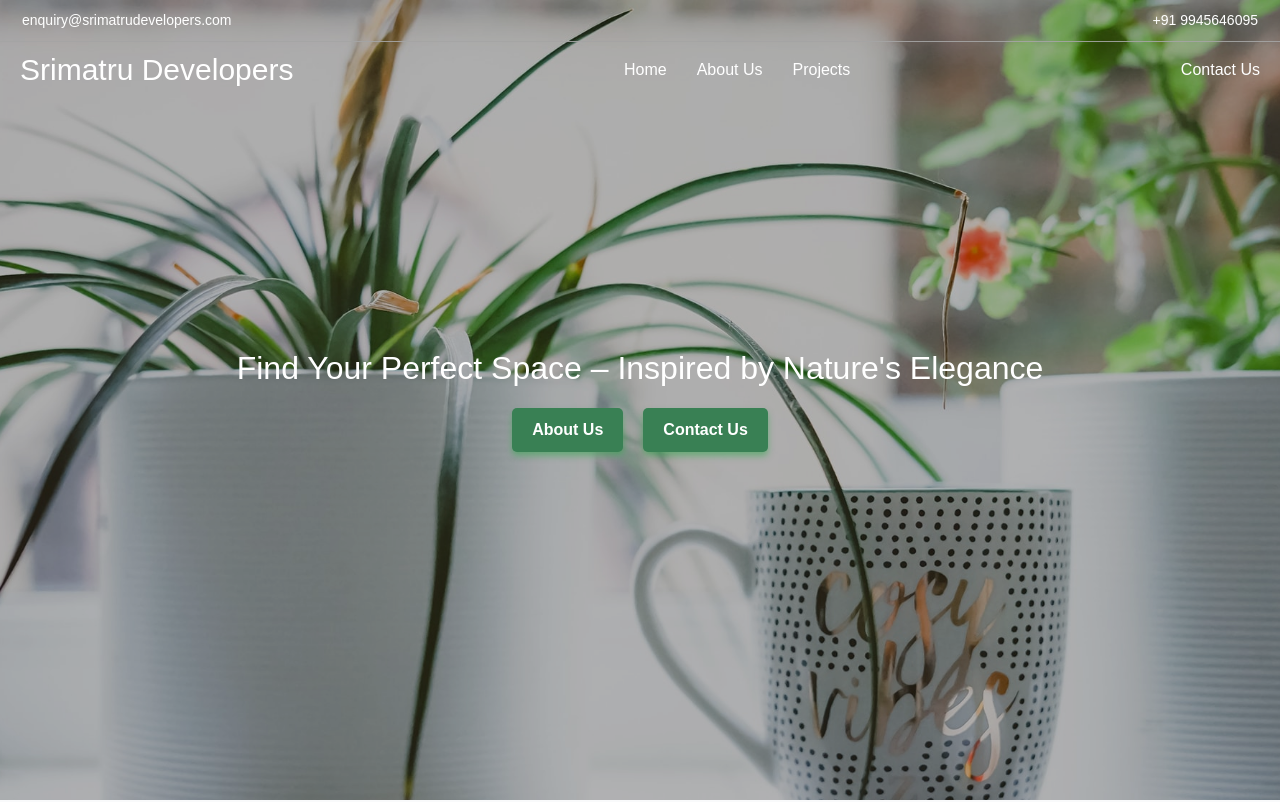
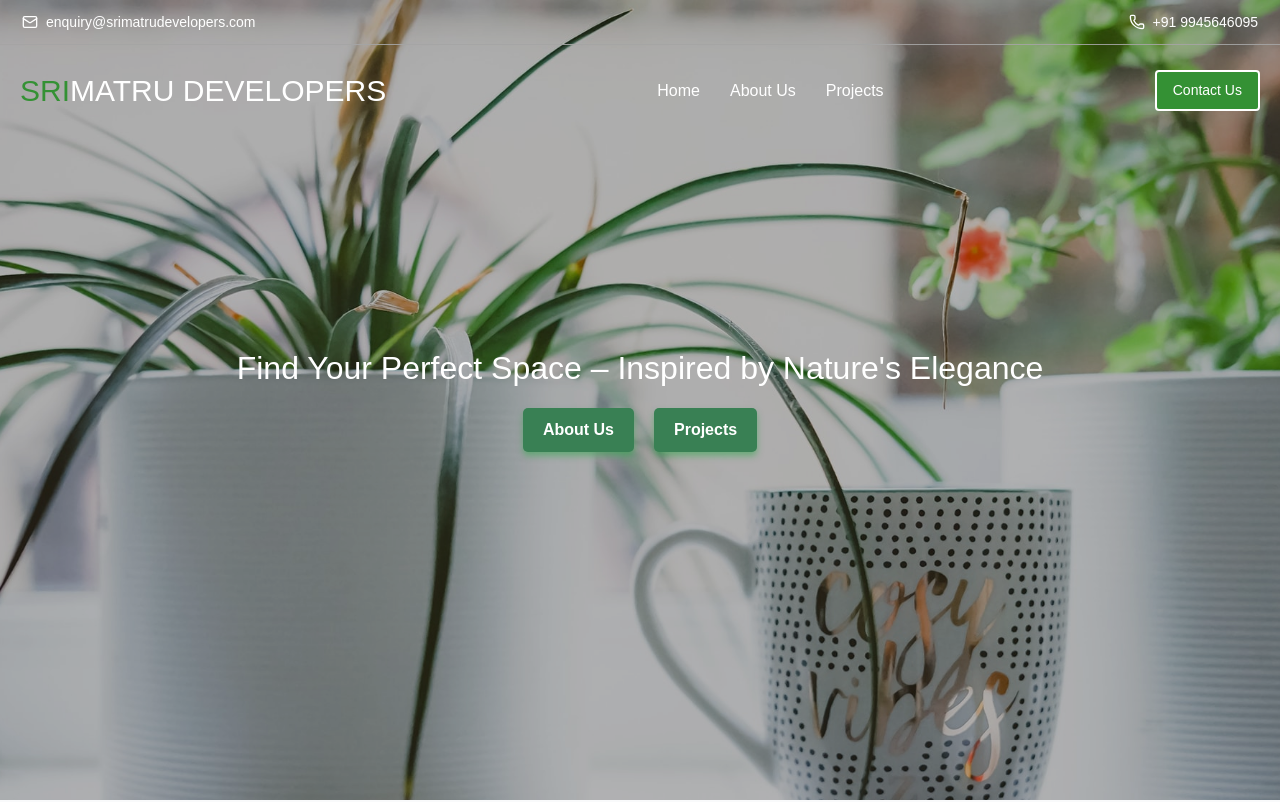
Before and after one commit to RajavrukshaGroups/srimatrudev, a Next.js app: page / in a window 1280 px wide. Shown: the top 802 px of the page. Built offline with nearby package versions, Linux system fonts and the light colour scheme.

Commit message:
footer and about us changes

```diff
--- /dev/null
+++ b/src/app/_components/about-comp/page.js
@@ -0,0 +1,98 @@
+"use client";
+import { useState } from "react";
+import { useRouter } from "next/router";
+import Image from "next/image";
+import landImg from "../../_components/assets/land.jpg";
+import Link from "next/link";
+
+const AboutUs = () => {
+  const [activeTab, setActiveTab] = useState("mission");
+
+  const renderContent = () => {
+    switch (activeTab) {
+      case "mission":
+        return (
+          <>
+            <h3 className="text-2xl font-semibold text-gray-800 mb-4">
+              Driving Success Through Innovation and Sustainable,
+              Customer-Focused Solutions
+            </h3>
+            <p className="text-gray-600 mb-6">
+              Our mission is to provide innovative and sustainable solutions
+              that drive success and growth for our clients. We are dedicated to
+              excellence, integrity, and customer satisfaction in every project
+              we undertake. By leveraging cutting-edge technology and industry
+              expertise, we ensure impactful results and long-term partnerships.
+            </p>
+          </>
+        );
+      case "vision":
+        return (
+          <>
+            <h3 className="text-2xl font-semibold text-gray-800 mb-4">
+              Our Vision for the Future
+            </h3>
+            <p className="text-gray-600 mb-6">
+              Our vision is to be a global leader in digital innovation,
+              transforming industries and improving lives through cutting-edge
+              technology and sustainable practices. We aim to create a future
+              where technology and humanity coexist harmoniously, driving
+              progress and prosperity for all.
+            </p>
+          </>
+        );
+      default:
+        return null;
+    }
+  };
+
+  return (
+    <section className="py-16 bg-gray-50">
+      <div className="max-w-7xl mx-auto px-6 lg:px-8">
+        <h2 className="text-3xl font-bold text-center text-gray-800 mb-6">
+          About Us
+        </h2>
+        <p className="text-center text-gray-600 mb-10 max-w-3xl mx-auto">
+          Your trusted partner in the digital realm, we specialize in creating
+          products that not only look stunning but also deliver seamless user
+          experiences.
+        </p>
+        <div className="flex justify-center items-center space-x-6 mb-8">
+          <button
+            onClick={() => setActiveTab("mission")}
+            className={`text-gray-600 border-b-2 ${
+              activeTab === "mission" ? "border-blue-600" : "border-transparent"
+            } hover:border-gray-800`}
+          >
+            Our Mission
+          </button>
+          <button
+            onClick={() => setActiveTab("vision")}
+            className={`text-gray-600 border-b-2 ${
+              activeTab === "vision" ? "border-blue-600" : "border-transparent"
+            } hover:border-gray-800`}
+          >
+            Our Vision
+          </button>
+        </div>
+        <div className="grid grid-cols-1 md:grid-cols-2 gap-8 items-center">
+          <div>
+            <Image
+              src={landImg}
+              alt="Team Working"
+              className="rounded-lg shadow-md"
+            />
+          </div>
+          <div>
+            {renderContent()}
+            <button className="px-6 py-3 bg-blue-600 text-white rounded-lg shadow hover:bg-blue-700">
+              <Link href="/contact">Get In Touch</Link>
+            </button>
+          </div>
+        </div>
+      </div>
+    </section>
+  );
+};
+
+export default AboutUs;
--- a/src/app/_components/footer/footer.css
+++ b/src/app/_components/footer/footer.css
@@ -37,7 +37,9 @@
   margin-bottom: 0.5rem;
 }
 
-  .contact-info, .useful-links, .resources-column {
+.contact-info,
+.useful-links,
+.resources-column {
   margin-bottom: 2rem;
 }
 
@@ -61,7 +63,9 @@
     font-size: 0.75rem;
   }
 
-    .contact-list, .links-list, .resources-list {
+  .contact-list,
+  .links-list,
+  .resources-list {
     padding-left: 1rem;
   }
 
@@ -72,14 +76,28 @@
 
 @media (max-width: 430px) {
   .footer-image {
-      height: 560px;
+    height: 590px;
   }
 
   .footer-heading {
     font-size: 0.85rem;
   }
 
-    .contact-list li, .links-list li, .resources-list li {
+  .contact-list li,
+  .links-list li,
+  .resources-list li {
     font-size: 0.875rem;
   }
+  .mob-footer {
+    margin-left: -2rem;
   }
+  .mob-screen {
+    margin-left: -1rem;
+  }
+  .resources-column {
+    margin-top: 2rem;
+  }
+  .contact-list {
+    margin-top: 1rem;
+  }
+}
--- a/src/app/_components/footer/page.js
+++ b/src/app/_components/footer/page.js
@@ -16,7 +16,7 @@ const Footer = () => {
         {/* Text Content Overlay with Blur and Green Tint */}
         <div className="footer-content-overlay">
           <div className="container mx-auto px-4">
-            <div className="flex flex-wrap text-left lg:text-left mt-6">
+            <div className="flex flex-wrap text-left lg:text-left mt-6 mob-footer">
               {/* Contact Information */}
               <div className="contact-info w-full lg:w-6/12 px-4">
                 <span className="footer-heading">
@@ -53,7 +53,7 @@ const Footer = () => {
 
               {/* Useful Links */}
               <div className="useful-links w-full lg:w-6/12 px-4">
-                <div className="flex flex-wrap items-top mb-6">
+                <div className="flex flex-wrap items-top mb-6 mob-screen">
                   <div className="links-column w-full lg:w-4/12 px-4 ml-auto">
                     <span className="footer-heading">Useful Links</span>
                     <ul className="links-list list-none space-y-2">
--- a/src/app/_components/header/header.module.css
+++ b/src/app/_components/header/header.module.css
@@ -15,6 +15,16 @@
   z-index: 2;
 }
 
+.icon {
+  width: 16px;
+  margin-right: 8px;
+}
+
+.contactInfo {
+  display: flex;
+  align-items: center;
+}
+
 @media (max-width: 768px) {
   .mainHeader {
     display: none;
--- a/src/app/_components/header/page.js
+++ b/src/app/_components/header/page.js
@@ -1,9 +1,15 @@
 import styles from "./header.module.css";
+import { Mail, Phone } from 'lucide-react';
+
 const Header = () => {
   return (
     <div className={styles.mainHeader}>
-      <p>enquiry@srimatrudevelopers.com</p>
-      <p>+91 9945646095</p>
+      <p className={styles.contactInfo}>
+        <Mail className={styles.icon} /> enquiry@srimatrudevelopers.com
+      </p>
+      <p className={styles.contactInfo}>
+        <Phone className={styles.icon} /> +91 9945646095
+      </p>
     </div>
   );
 };
--- a/src/app/_components/navbar/navbar.module.css
+++ b/src/app/_components/navbar/navbar.module.css
@@ -8,7 +8,7 @@ body {
   display: flex;
   justify-content: space-between;
   align-items: center;
-  padding: 10px 20px;
+  padding: 25px 20px;
   color: white;
   position: sticky;
   top: 0;
@@ -28,6 +28,14 @@ body {
 .navLinks {
   display: flex;
   gap: 10px; /* Default gap for small screens */
+}
+
+/* Hover effect for navigation links */
+.navLinks a:hover,
+.modalContent a:hover {
+  color: #4caf50; /* Greenish color */
+  opacity: 0.8; /* Dim effect */
+  transition: color 0.3s ease, opacity 0.3s ease; /* Smooth transition */
 }
 
 /* Large Screen Styles */
@@ -53,6 +61,24 @@ body {
   display: none;
 }
 
+/* Contact Button Styles */
+.contactButton {
+  background-color: #349134; /* Light green background */
+  color: white; /* White text */
+  border: 2px solid white; /* White border */
+  padding: 8px 16px; /* Adjust padding as needed */
+  border-radius: 4px; /* Rounded corners */
+  font-size: 14px; /* Adjust font size as needed */
+  cursor: pointer;
+  transition: background-color 0.3s ease, opacity 0.3s ease; /* Smooth transition */
+}
+
+/* Hover effect for the Contact Us button */
+.contactButton:hover {
+  background-color: #419d41; /* Slightly darker green on hover */
+  opacity: 0.9; /* Slight dim effect */
+}
+
 /* Modal Styles */
 .modal {
   position: fixed;
@@ -75,7 +101,7 @@ body {
 
 .modalContent {
   background-color: black;
-  width: 93%;
+  width: 100%;
   padding: 10px 20px; /* Adjust padding to reduce space */
   display: flex;
   flex-direction: column;
@@ -105,7 +131,7 @@ body {
   font-size: 4rem;
   align-self: flex-end;
   cursor: pointer;
-  margin-right: 1rem;
+  margin-right: -1rem;
   color: white;
 }
 
@@ -113,7 +139,7 @@ body {
   margin-top: -9rem;
 }
 
-.indLink{
+.indLink {
   margin-bottom: 15px;
   margin-top: 15px;
 }
@@ -143,9 +169,6 @@ body {
     justify-content: space-between;
     align-items: center;
   }
-  /* .indDiv{
-    display: block;
-  } */
 }
 
 @media (min-width: 1024px) {
--- a/src/app/_components/navbar/page.js
+++ b/src/app/_components/navbar/page.js
@@ -25,7 +25,10 @@ const NavBar = () => {
   return (
     <>
       <div className={`${styles.navbar} ${isScrolled ? styles.scrolled : ""}`}>
-        <h1 className="text-3xl">Srimatru Developers</h1>
+        <h1 className="text-3xl uppercase">
+          <span style={{ color: "#349134" }}>SRI</span>MATRU DEVELOPERS
+        </h1>
+
         <button className={styles.hamburgerButton} onClick={toggleModal}>
           <FontAwesomeIcon icon={faBars} />
         </button>
--- a/src/app/_components/overlayText/page.js
+++ b/src/app/_components/overlayText/page.js
@@ -8,7 +8,7 @@ export default function Text() {
       </h1>
       <div className={styles.buttonsDiv}>
         <button className={styles.button}>About Us</button>
-        <button className={styles.button}>Contact Us</button>
+        <button className={styles.button}>Projects</button>
       </div>
     </div>
   );
--- a/src/app/about/page.js
+++ b/src/app/about/page.js
@@ -1,16 +1,20 @@
 import Header from "../_components/header/page";
 import NavBar from "../_components/navbar/page";
+import ContactPage from "../_components/contactPage/page";
 import PageTitle from "../_components/pageTitle/page";
+import Footer from "../_components/footer/page";
+import About from "../_components/about-comp/page";
 import AboutUs from "../aboutus/page";
-
-export default function about() {
-  let pageTitle='About Us'
+export default function aboutUs() {
+  let pageTitle = "About Us";
   return (
     <div>
       <Header />
       <NavBar />
-      <PageTitle title={pageTitle}/>
-      {/* <AboutUs /> */}
+      <PageTitle title={pageTitle} />
+      <About />
+      <AboutUs />
+      <Footer />
     </div>
   );
 }
--- a/src/app/aboutus/page.jsx
+++ b/src/app/aboutus/page.jsx
@@ -1,5 +1,4 @@
-import React from 'react'
-
+"use client"
 import { Leaf, Droplets, FlowerIcon as FlowerPot, Play } from "lucide-react"
 import Image from "next/image"
 import mainImage from '../assets/img/23.jpg'
```
Also changed, not shown: 1 other file (tests, documents, lock files or other folders). Lines whose indentation alone changed are shown as unchanged.
